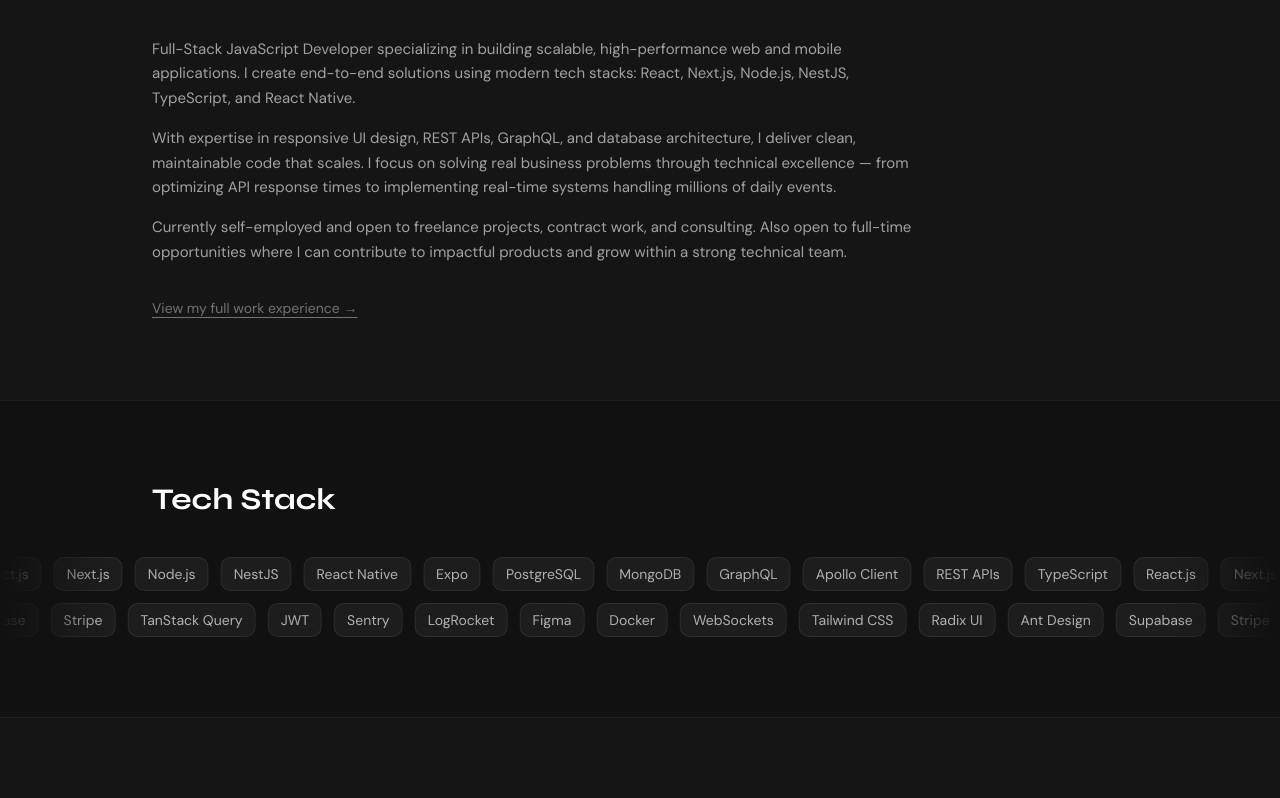
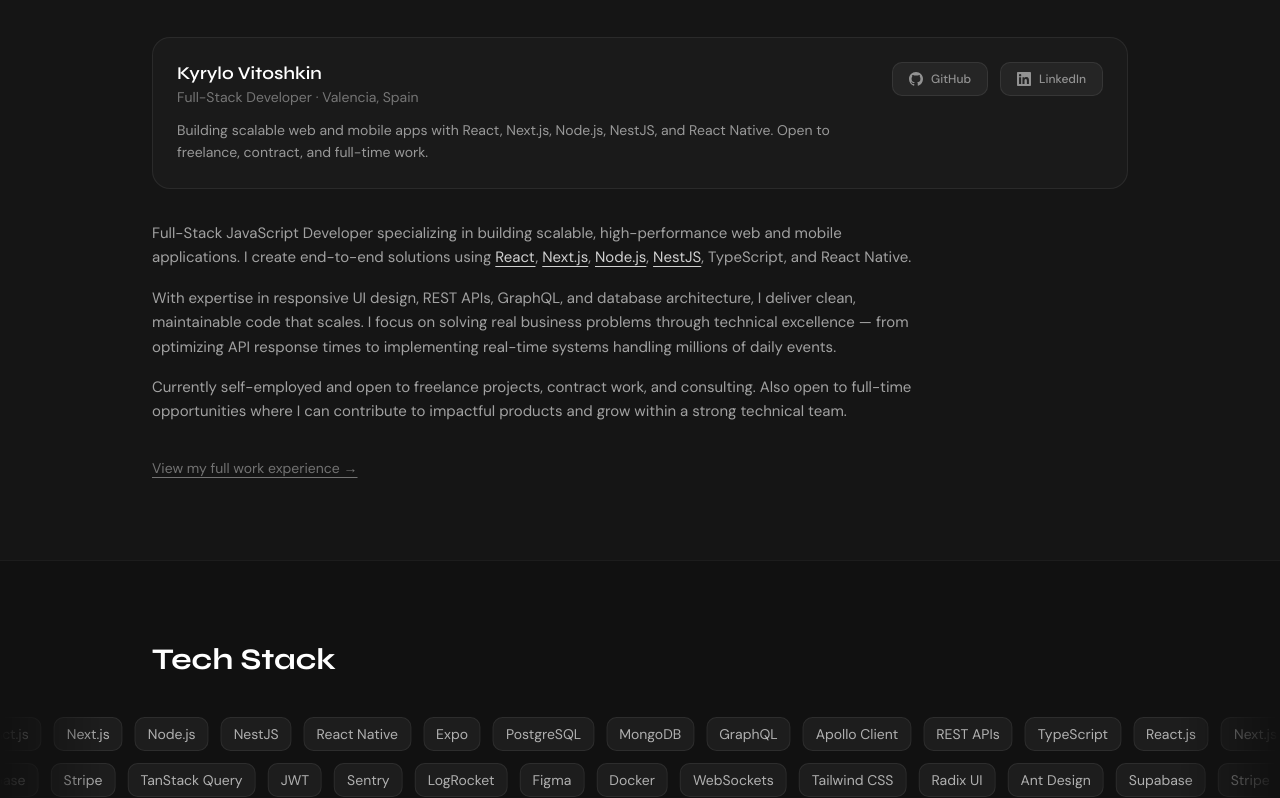
Before and after one commit to Cheastear/profile, a Next.js app: page / in a window 1280 px wide. Shown: the part 911-1709 px from the top of the page. Built offline with nearby package versions, Linux system fonts and the light colour scheme.

Commit message:
feat: add ceo

```diff
--- a/src/app/about/page.tsx
+++ b/src/app/about/page.tsx
@@ -6,7 +6,7 @@
 import { Experience } from "@/components/sections/experience";
 
 export const metadata: Metadata = {
-  title: "About",
+  title: "About — Background & Experience",
   description:
     "Learn more about Kyrylo Vitoshkin — Full-Stack Developer specializing in React, Next.js, Node.js, NestJS & React Native. Based in Valencia, Spain.",
   alternates: { canonical: "/about" },
--- a/src/app/contact/page.tsx
+++ b/src/app/contact/page.tsx
@@ -4,7 +4,7 @@
 import { Contact } from "@/components/sections/contact";
 
 export const metadata: Metadata = {
-  title: "Contact",
+  title: "Contact & Hire Me",
   description:
     "Get in touch with Kyrylo Vitoshkin. Available for freelance, contract, and full-time work. Based in Valencia, Spain — remote-friendly.",
   alternates: { canonical: "/contact" },
--- a/src/components/json-ld.tsx
+++ b/src/components/json-ld.tsx
@@ -63,7 +63,7 @@
         },
         sameAs: [
           "https://github.com/Cheastear",
-          "https://linkedin.com/in/kirill-vitoshkin-a9420a288",
+          "https://www.linkedin.com/in/kyrylo-vitoshkin-a9420a288",
           "https://t.me/Cheesteer",
         ],
         knowsAbout: [
--- a/src/components/sections/about.tsx
+++ b/src/components/sections/about.tsx
@@ -1,3 +1,6 @@
+import { GithubIcon, LinkedinIcon } from "@/components/icons";
+import { socials } from "@/lib/data";
+
 export function About() {
   return (
     <section id="about" className="border-t border-white/[0.05] bg-[#151515]">
@@ -5,17 +8,66 @@
         <h2 className="font-heading font-bold text-3xl text-white mb-8">
           About
         </h2>
+
         <div
+          className="author flex flex-col sm:flex-row sm:items-start gap-6 mb-8 p-6 bg-[#1a1a1a] border border-white/[0.07] rounded-2xl"
           itemScope
           itemType="https://schema.org/Person"
-          className="space-y-4 text-[15px] text-white/60 leading-relaxed max-w-3xl"
         >
-          <meta itemProp="name" content="Kyrylo Vitoshkin" />
-          <meta itemProp="jobTitle" content="Full-Stack Developer" />
-          <p itemProp="description">
+          <div className="flex-1 min-w-0">
+            <p
+              className="font-heading font-semibold text-white text-lg leading-tight"
+              itemProp="name"
+            >
+              Kyrylo Vitoshkin
+            </p>
+            <p className="text-sm text-white/40 mt-0.5" itemProp="jobTitle">
+              Full-Stack Developer · Valencia, Spain
+            </p>
+            <p
+              className="mt-3 text-sm text-white/55 leading-relaxed"
+              itemProp="description"
+            >
+              Building scalable web and mobile apps with React, Next.js,
+              Node.js, NestJS, and React Native. Open to freelance, contract,
+              and full-time work.
+            </p>
+          </div>
+          <div className="flex items-center gap-3 shrink-0">
+            <a
+              href={socials.github}
+              target="_blank"
+              rel="me noopener noreferrer"
+              itemProp="url"
+              aria-label="GitHub profile"
+              className="inline-flex items-center gap-2 text-xs font-medium text-white/50 hover:text-white bg-white/[0.05] border border-white/[0.08] hover:border-white/20 px-4 py-2 rounded-lg transition-all duration-200"
+            >
+              <GithubIcon className="h-3.5 w-3.5" />
+              GitHub
+            </a>
+            <a
+              href={socials.linkedin}
+              target="_blank"
+              rel="me author noopener noreferrer"
+              itemProp="sameAs"
+              aria-label="LinkedIn profile"
+              className="inline-flex items-center gap-2 text-xs font-medium text-white/50 hover:text-white bg-white/[0.05] border border-white/[0.08] hover:border-white/20 px-4 py-2 rounded-lg transition-all duration-200"
+            >
+              <LinkedinIcon className="h-3.5 w-3.5" />
+              LinkedIn
+            </a>
+          </div>
+        </div>
+
+        <div className="space-y-4 text-[15px] text-white/60 leading-relaxed max-w-3xl">
+          <p>
             Full-Stack JavaScript Developer specializing in building scalable,
             high-performance web and mobile applications. I create end-to-end
-            solutions using modern tech stacks: React, Next.js, Node.js, NestJS,
+            solutions using{" "}
+            <a href="https://react.dev" target="_blank" rel="noopener noreferrer" className="text-white/80 underline underline-offset-4 hover:text-white transition-colors">React</a>,{" "}
+            <a href="https://nextjs.org" target="_blank" rel="noopener noreferrer" className="text-white/80 underline underline-offset-4 hover:text-white transition-colors">Next.js</a>,{" "}
+            <a href="https://nodejs.org" target="_blank" rel="noopener noreferrer" className="text-white/80 underline underline-offset-4 hover:text-white transition-colors">Node.js</a>,{" "}
+            <a href="https://nestjs.com" target="_blank" rel="noopener noreferrer" className="text-white/80 underline underline-offset-4 hover:text-white transition-colors">NestJS</a>,{" "}
             TypeScript, and React Native.
           </p>
           <p>
@@ -32,9 +84,10 @@
             technical team.
           </p>
         </div>
+
         <div className="mt-8">
           <a
-            href="#experience"
+            href="/about#experience"
             className="text-sm text-white/40 hover:text-white transition-colors duration-200 underline underline-offset-4"
           >
             View my full work experience →
--- a/src/components/sections/explore.tsx
+++ b/src/components/sections/explore.tsx
@@ -1,8 +1,8 @@
 const links = [
   { href: "/about", label: "About & background", description: "Who I am and how I work" },
-  { href: "#experience", label: "Work experience", description: "Projects I've shipped" },
-  { href: "#services", label: "Services offered", description: "What I can build for you" },
+  { href: "/about#experience", label: "Work experience", description: "Projects I've shipped" },
   { href: "/contact", label: "Get in touch", description: "Start a conversation" },
+  { href: "/editorial-policy", label: "Editorial policy", description: "How this content is written" },
 ];
 
 export function Explore() {
--- a/src/components/sections/skills.tsx
+++ b/src/components/sections/skills.tsx
@@ -1,4 +1,7 @@
 import { skillsRow1, skillsRow2 } from "@/lib/data";
+
+const badgeClass =
+  "inline-block text-sm text-white/65 bg-white/[0.05] border border-white/[0.07] rounded-lg px-3 py-1.5 mr-3 shrink-0 whitespace-nowrap hover:text-white hover:border-white/20 transition-colors duration-200";
 
 export function Skills() {
   return (
@@ -10,24 +13,42 @@
       </div>
       <div className="marquee-fade overflow-hidden space-y-3">
         <div className="flex animate-marquee-left hover:[animation-play-state:paused]">
-          {[...skillsRow1, ...skillsRow1].map((skill, i) => (
-            <span
+          {[...skillsRow1, ...skillsRow1].map((skill, i) =>
+            skill.url ? (
+              <a
                 key={i}
-              className="inline-block text-sm text-white/65 bg-white/[0.05] border border-white/[0.07] rounded-lg px-3 py-1.5 mr-3 shrink-0 whitespace-nowrap"
+                href={skill.url}
+                target="_blank"
+                rel="noopener noreferrer"
+                className={badgeClass}
               >
-              {skill}
+                {skill.name}
+              </a>
+            ) : (
+              <span key={i} className={badgeClass}>
+                {skill.name}
               </span>
-          ))}
+            )
+          )}
         </div>
         <div className="flex animate-marquee-right hover:[animation-play-state:paused]">
-          {[...skillsRow2, ...skillsRow2].map((skill, i) => (
-            <span
+          {[...skillsRow2, ...skillsRow2].map((skill, i) =>
+            skill.url ? (
+              <a
                 key={i}
-              className="inline-block text-sm text-white/65 bg-white/[0.05] border border-white/[0.07] rounded-lg px-3 py-1.5 mr-3 shrink-0 whitespace-nowrap"
+                href={skill.url}
+                target="_blank"
+                rel="noopener noreferrer"
+                className={badgeClass}
               >
-              {skill}
+                {skill.name}
+              </a>
+            ) : (
+              <span key={i} className={badgeClass}>
+                {skill.name}
               </span>
-          ))}
+            )
+          )}
         </div>
       </div>
     </section>
--- a/src/lib/data.ts
+++ b/src/lib/data.ts
@@ -1,6 +1,6 @@
 export const socials = {
   email: "mr.cheesteer@gmail.com",
-  linkedin: "https://linkedin.com/in/kirill-vitoshkin-a9420a288",
+  linkedin: "https://www.linkedin.com/in/kyrylo-vitoshkin-a9420a288",
   github: "https://github.com/Cheastear",
   telegram: "https://t.me/Cheesteer",
   phoneES: "+34674458478",
@@ -10,33 +10,33 @@
 };
 
 export const skillsRow1 = [
-  "TypeScript",
-  "React.js",
-  "Next.js",
-  "Node.js",
-  "NestJS",
-  "React Native",
-  "Expo",
-  "PostgreSQL",
-  "MongoDB",
-  "GraphQL",
-  "Apollo Client",
-  "REST APIs",
+  { name: "TypeScript", url: "https://www.typescriptlang.org" },
+  { name: "React.js", url: "https://react.dev" },
+  { name: "Next.js", url: "https://nextjs.org" },
+  { name: "Node.js", url: "https://nodejs.org" },
+  { name: "NestJS", url: "https://nestjs.com" },
+  { name: "React Native", url: "https://reactnative.dev" },
+  { name: "Expo", url: "https://expo.dev" },
+  { name: "PostgreSQL", url: "https://www.postgresql.org" },
+  { name: "MongoDB", url: "https://www.mongodb.com" },
+  { name: "GraphQL", url: "https://graphql.org" },
+  { name: "Apollo Client", url: "https://www.apollographql.com" },
+  { name: "REST APIs", url: null },
 ];
 
 export const skillsRow2 = [
-  "WebSockets",
-  "Tailwind CSS",
-  "Radix UI",
-  "Ant Design",
-  "Supabase",
-  "Stripe",
-  "TanStack Query",
-  "JWT",
-  "Sentry",
-  "LogRocket",
-  "Figma",
-  "Docker",
+  { name: "WebSockets", url: null },
+  { name: "Tailwind CSS", url: "https://tailwindcss.com" },
+  { name: "Radix UI", url: "https://www.radix-ui.com" },
+  { name: "Ant Design", url: "https://ant.design" },
+  { name: "Supabase", url: "https://supabase.com" },
+  { name: "Stripe", url: "https://stripe.com" },
+  { name: "TanStack Query", url: "https://tanstack.com/query" },
+  { name: "JWT", url: "https://jwt.io" },
+  { name: "Sentry", url: "https://sentry.io" },
+  { name: "LogRocket", url: "https://logrocket.com" },
+  { name: "Figma", url: "https://www.figma.com" },
+  { name: "Docker", url: "https://www.docker.com" },
 ];
 
 export const experiences = [
```
Lines whose indentation alone changed are shown as unchanged.
